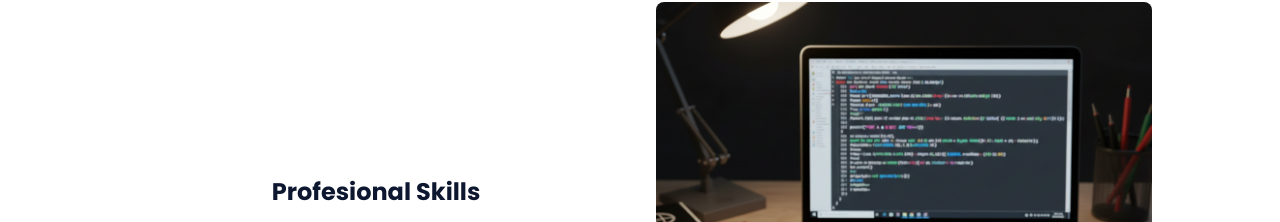
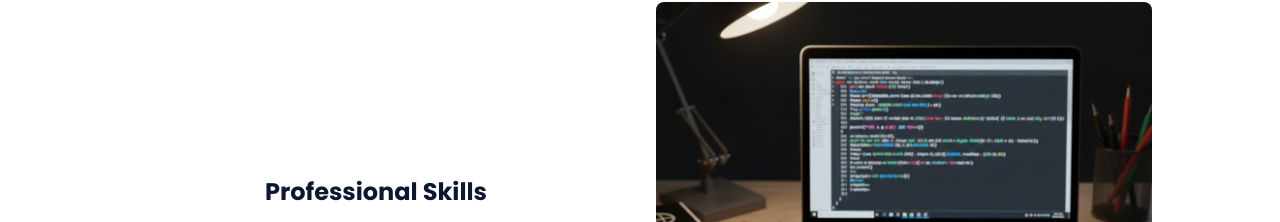
Before and after one commit to Thiruvarasan-007/thiruvarasan.github.io, a plain HTML site: page index.html in a window 1280 px wide. Shown: the part 1622-1844 px from the top of the page. Drawn offline with nearby package versions, Linux system fonts and the light colour scheme.

Commit message:
Update index.html

```diff
--- a/index.html
+++ b/index.html
@@ -84,7 +84,7 @@
 
                 <div class="skills__container bd-grid">
                     <div>
-                        <h2 style="text-align: center"class="skills__subtitle">Profesional Skills</h2>
+                        <h2 style="text-align: center"class="skills__subtitle">Professional Skills</h2>
                         <p>Embedded Systems: ESP32, Arduino UNO, ARM<br>
                             Programming: Python, C, HTML & CSS <br>
                             Tools: VS Code, PyCharm, Sublime Text, GitHub<br>
```
